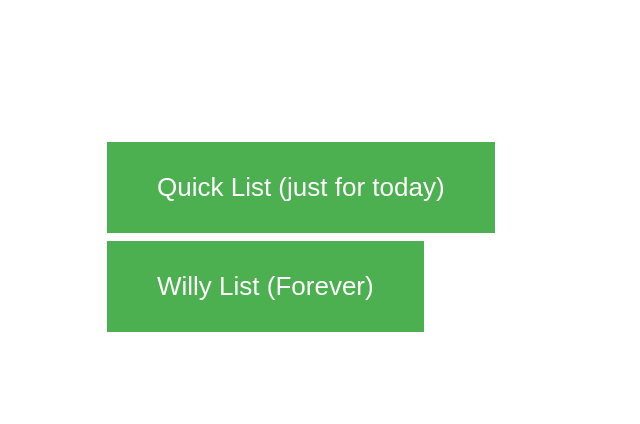
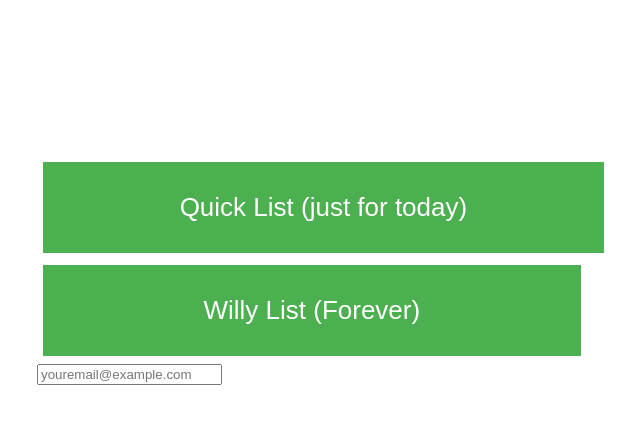
Before and after one commit to wilfredogaldamez/Willy-List, a Flask app: page / in a window 1280 px wide. Shown: the top 424 px of the page, without its empty margins (219-859 px from the left). Run offline with Flask 2, Linux system fonts and the light colour scheme.

Commit message:
Fixed front-page design for a better user experience.

```diff
--- a/static/css/index.css
+++ b/static/css/index.css
@@ -1,4 +1,5 @@
 .button {
+  width: 60%;
   background-color: #4CAF50;
   border: none;
   color: white;
@@ -11,10 +12,28 @@
   cursor: pointer;
 }
 
+.formButton {
+  width: 70%;
+  background-color: #4CAF50;
+  border: none;
+  color: white;
+  padding: 30px 50px;
+  text-align: center;
+  text-decoration: none;
+  display: inline-block;
+  font-size: 26px;
+  margin: 8px 6px;
+  cursor: pointer;
+}
+
 #bodyDiv {
   margin: auto;
   margin-top: 10%;
-  width: 50%;
+  width: 60%;
   /*border: 3px solid green;*/
   padding: 10px;
 }
+
+form {
+  /*border: 3px solid red;*/
+}
--- a/templates/index.html
+++ b/templates/index.html
@@ -7,8 +7,14 @@
 
 {% block body %}
 <div id="bodyDiv">
-  <a href="#" class="button">Quick List (just for today)</a>
-  <a href="#" class="button">Willy List (Forever)</a>
+  <div class="form">
+
+      <a href="#" class="button">Quick List (just for today)</a>
+      <form action="anotherpage.html" method="POST">
+          <input type="submit" value="Willy List (Forever)" class="formButton"><br>
+          <input type="textarea" placeholder="youremail@example.com" Required="True">
+      </form>
+  </div>
 </div>
 
 {% endblock %}
```
